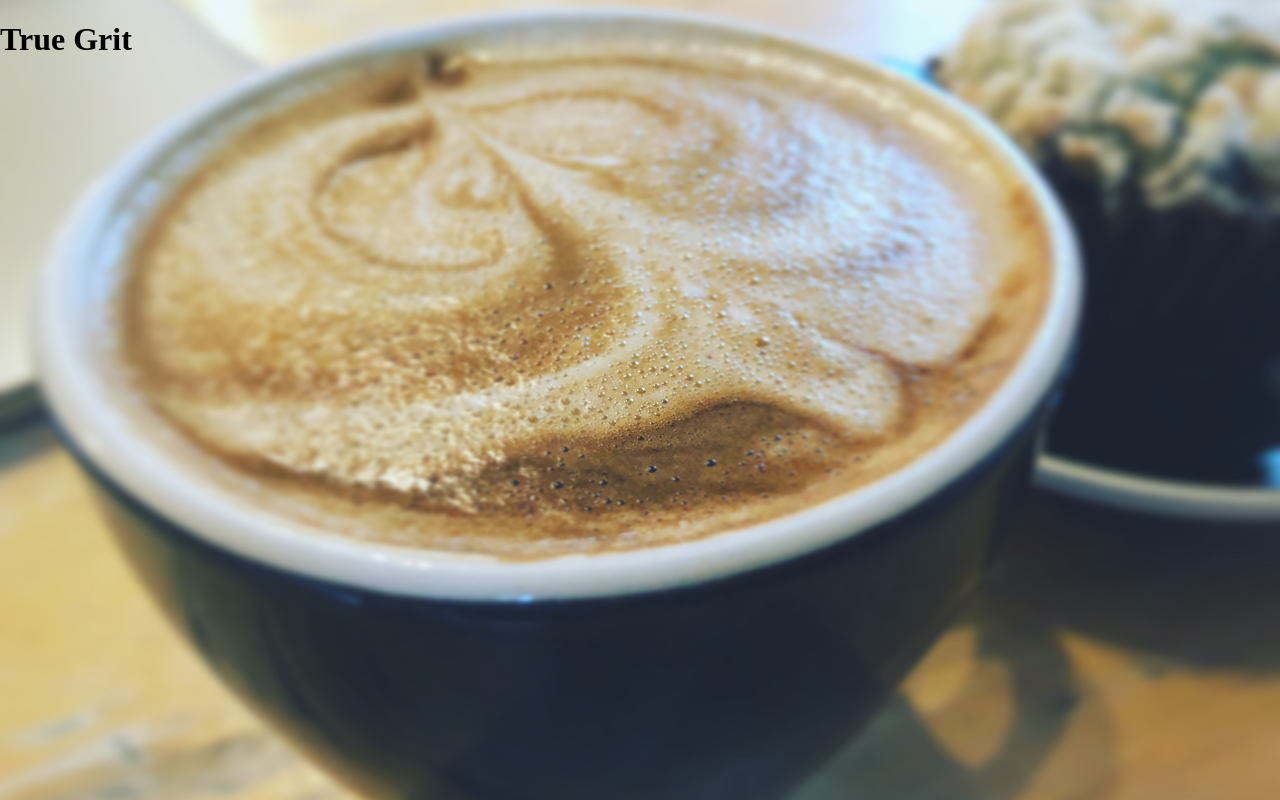
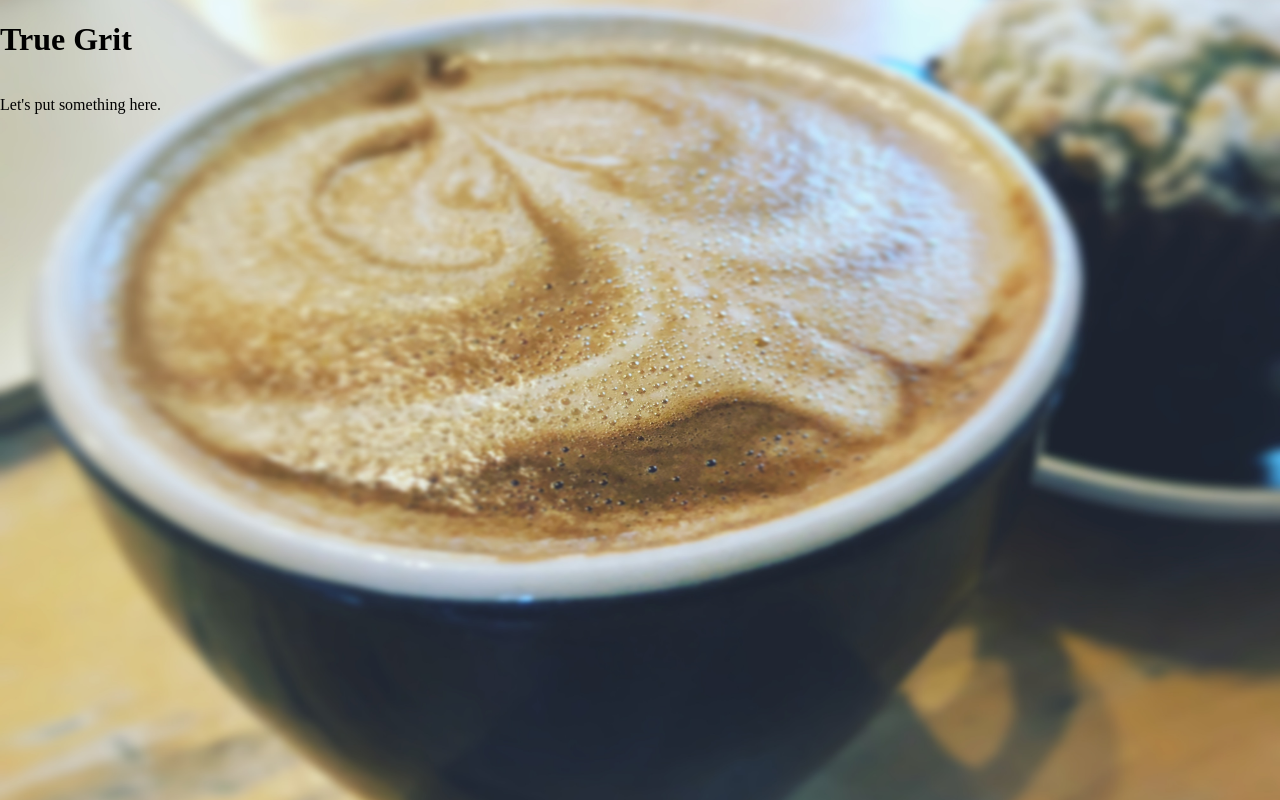
Before and after one commit to truegritteam/truegrit.coffee, a plain HTML site: page index.html in a window 1280 px wide. Drawn offline with Linux system fonts and the light colour scheme.

Commit message:
Adds a request for content strategy.

```diff
--- a/index.html
+++ b/index.html
@@ -4,3 +4,4 @@
 <link rel="stylesheet" href="styles.css">
 
 <h1>True Grit</h1>
+<p>Let's put something here.</p>
```
